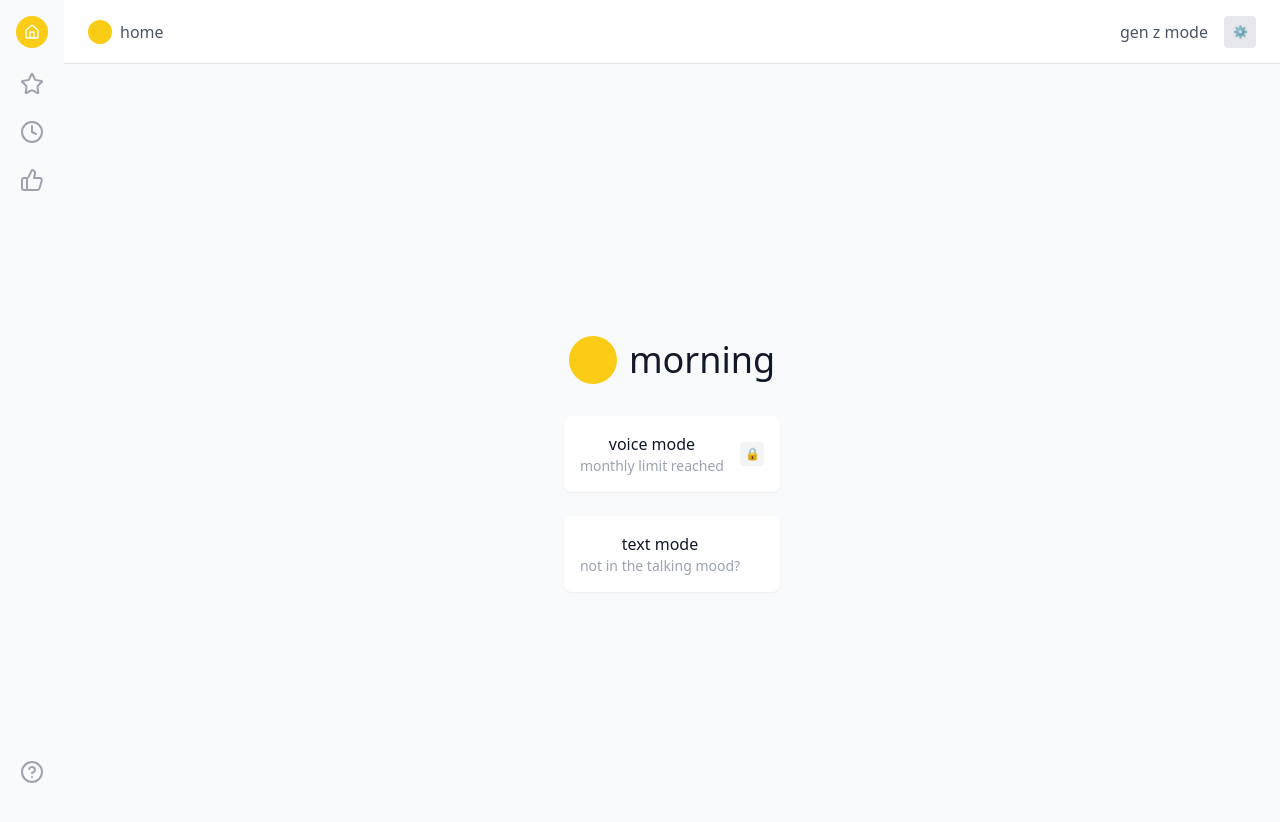
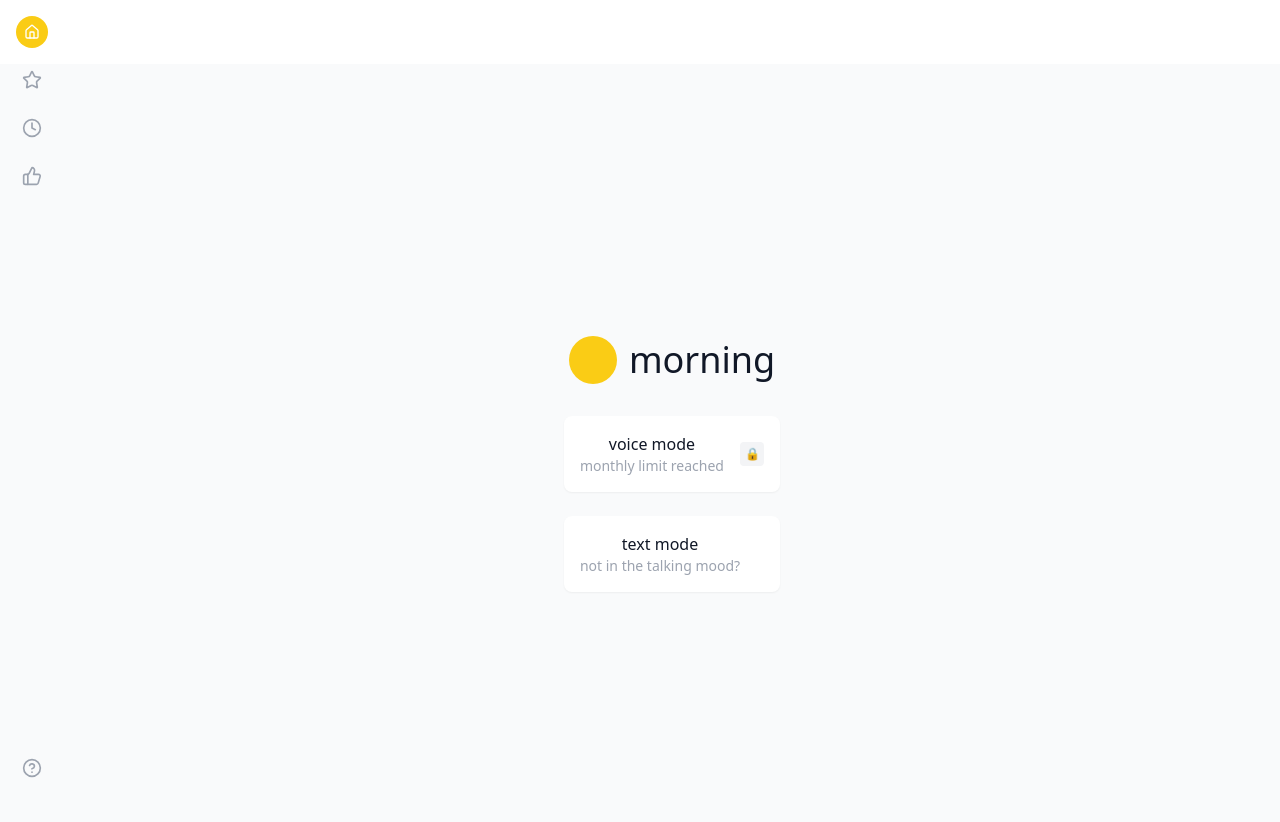
Before and after one commit to Srilochan7/Deep-Talk-AI, a React (Vite) app in the folder frontend/: page / in a window 1280 px wide. Shown: the top 822 px of the page. Built offline with nearby package versions, Linux system fonts and the light colour scheme.

Commit message:
fixed somemore errors but still there are more

```diff
--- a/frontend/index.html
+++ b/frontend/index.html
@@ -4,7 +4,7 @@
     <meta charset="UTF-8" />
     <link rel="icon" type="image" href="/assets/logo.jpg" />
     <meta name="viewport" content="width=device-width, initial-scale=1.0" />
-    <title>Nika-ai</title>
+    <title>Yapp-it</title>
   </head>
   <body>
     <div id="root"></div>
--- a/frontend/src/App.jsx
+++ b/frontend/src/App.jsx
@@ -7,9 +7,9 @@ function App() {
 
 
   return (
-    <div className="min-h-screen bg-gray-50">
+    <div className="max-h-screen bg-gray-50">
       <Sidebar />
-      <Navbar />
+      {/* <Navbar /> */}
       <Hero />
     </div>
   );
--- a/frontend/src/components/navbar.jsx
+++ b/frontend/src/components/navbar.jsx
@@ -3,13 +3,13 @@ import { ChevronRight, Plus, MessageCircle } from 'lucide-react';
 
 const Navbar = () => {
   return (
-    <div className="fixed top-0 left-16 right-0 h-16 bg-white border-b border-gray-200 flex items-center justify-between px-6">
+    <div className="fixed top-0 left-16 right-0 h-16 bg-grey  flex items-center justify-between px-6">
       <div className="flex items-center space-x-2">
         <div className="w-6 h-6 bg-yellow-400 rounded-full"></div>
         <span className="text-gray-600 font-medium">home</span>
       </div>
       <div className="flex items-center space-x-4">
-        <span className="text-gray-600">gen z mode</span>
+        {/* <span className="text-gray-600">gen z mode</span> */}
         <div className="w-8 h-8 bg-gray-200 rounded flex items-center justify-center">
           <span className="text-xs text-gray-600">⚙️</span>
         </div>
--- a/frontend/src/components/sidebar.jsx
+++ b/frontend/src/components/sidebar.jsx
@@ -4,18 +4,25 @@ import { Home, Star, Clock, ThumbsUp, HelpCircle } from 'lucide-react';
 // Sidebar Component
 const Sidebar = () => {
   return (
-    <div className="fixed left-0 top-0 h-full w-16 bg-gray-50 flex flex-col items-center py-4 space-y-6">
+    <div className="fixed left-0 top-0 h-full w-16 bg-grey flex flex-col items-center py-4 space-y-4">
       <div className="w-8 h-8 bg-yellow-400 rounded-full flex items-center justify-center">
         <Home className="w-4 h-4 text-white" />
       </div>
-      <Star className="w-6 h-6 text-gray-400" />
-      <Clock className="w-6 h-6 text-gray-400" />
-      <ThumbsUp className="w-6 h-6 text-gray-400" />
+      <div className="w-8 h-8 flex items-center justify-center rounded-lg hover:bg-gray-100 cursor-pointer">
+        <Star className="w-5 h-5 text-gray-400" />
+      </div>
+      <div className="w-8 h-8 flex items-center justify-center rounded-lg hover:bg-gray-100 cursor-pointer">
+        <Clock className="w-5 h-5 text-gray-400" />
+      </div>
+      <div className="w-8 h-8 flex items-center justify-center rounded-lg hover:bg-gray-100 cursor-pointer">
+        <ThumbsUp className="w-5 h-5 text-gray-400" />
+      </div>
       <div className="flex-1"></div>
-      <HelpCircle className="w-6 h-6 text-gray-400" />
+      <div className="w-8 h-8 flex items-center justify-center rounded-lg hover:bg-gray-100 cursor-pointer">
+        <HelpCircle className="w-5 h-5 text-gray-400" />
+      </div>
     </div>
   );
 };
 
-
-export default Sidebar
+export default Sidebar;
```
